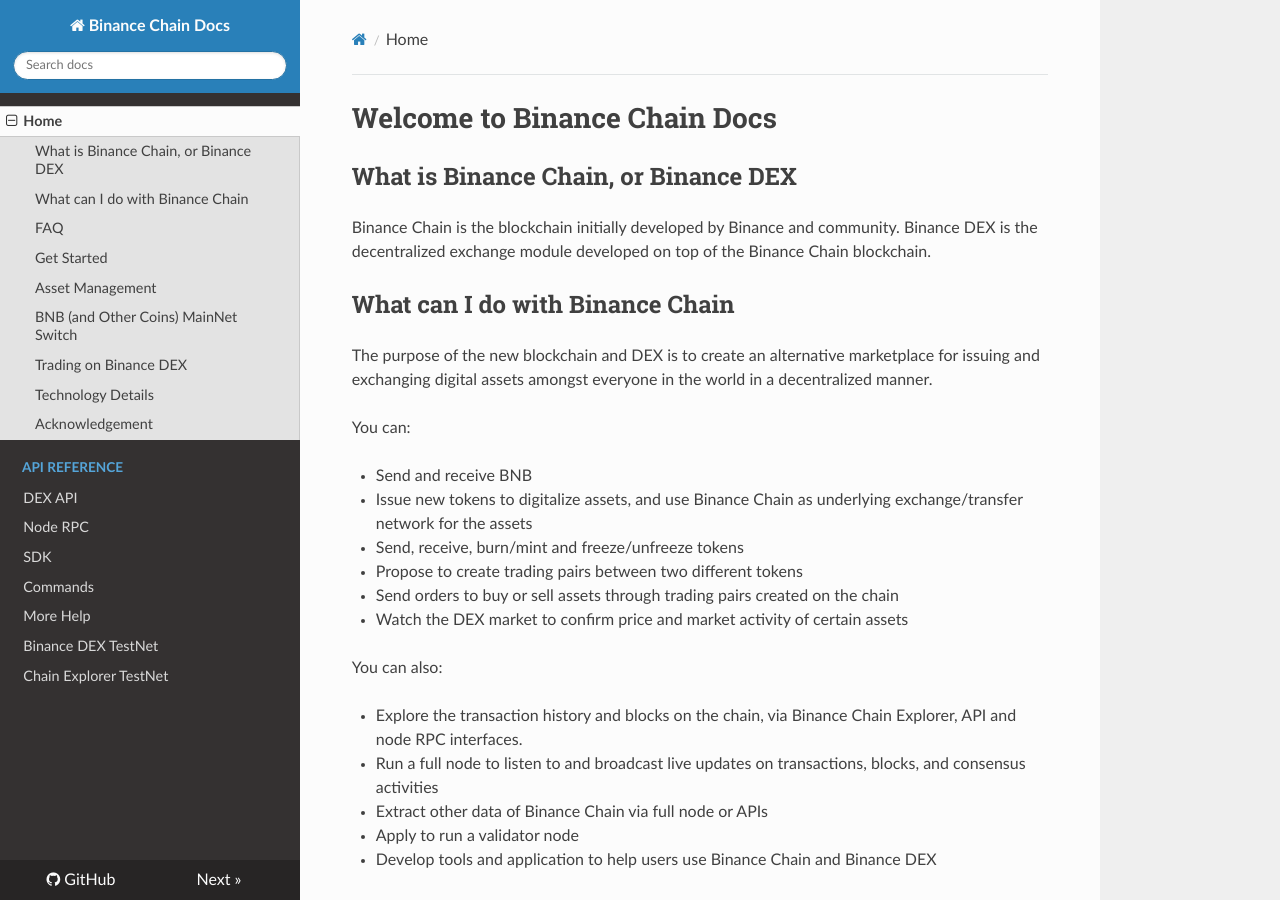
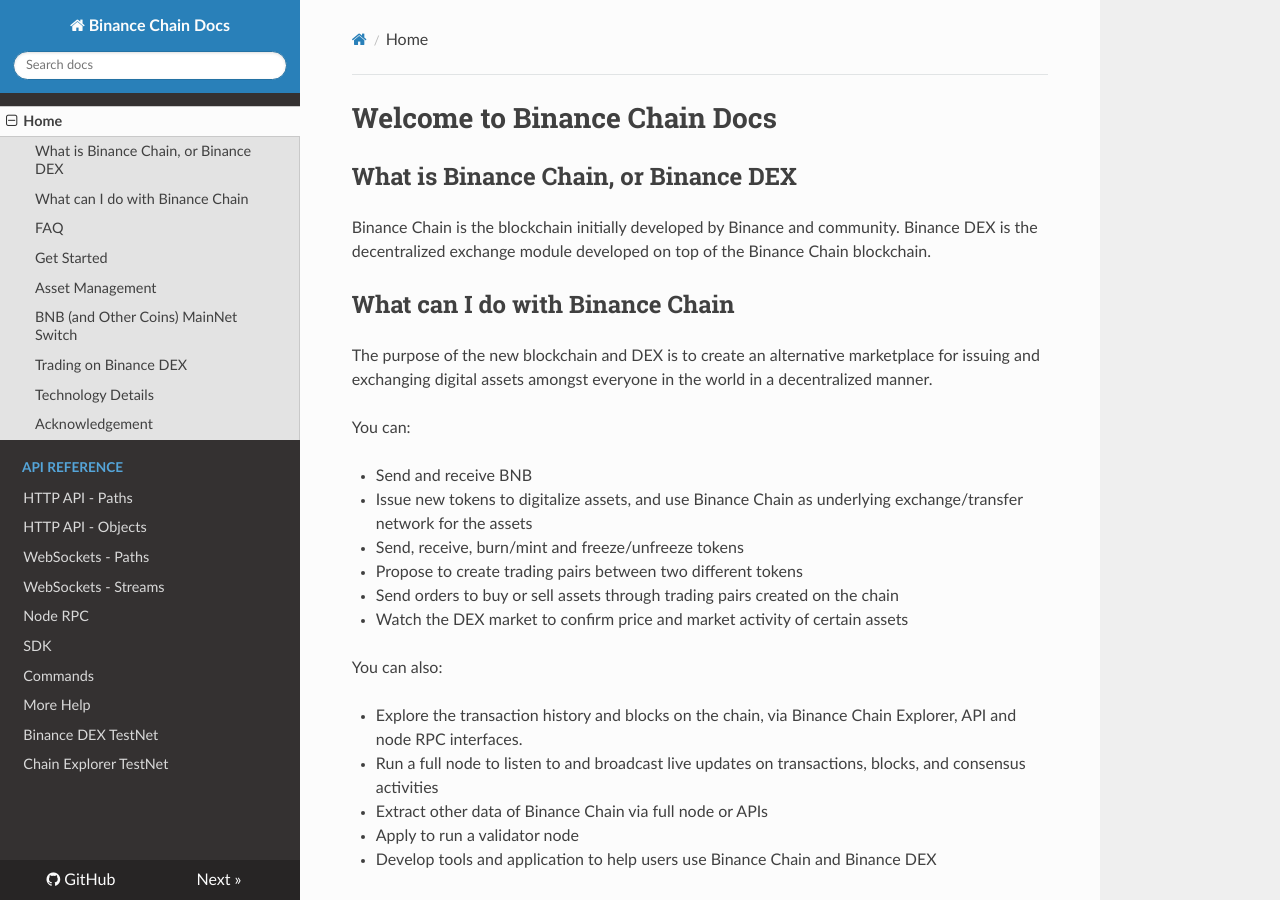
Before and after one commit to yash-sharma1/docs-site, an MkDocs documentation site: the page built from docs/index.md, in a window 1280 px wide and 900 px high. Built offline with MkDocs 1.6.1, drawn with Linux system fonts in a browser that asks for light colours; nearby versions of some CDN libraries.

Commit message:
New API index - paths listed in sidebar

```diff
--- a/mkdocs.yml
+++ b/mkdocs.yml
@@ -17,7 +17,10 @@
 nav:
   - 'Home': index.md
   - API Reference:
-    - DEX API: api-reference/dex-api.md
+    - HTTP API - Paths: api-reference/dex-api/paths.md
+    - HTTP API - Objects: api-reference/dex-api/definitions.md
+    - WebSockets - Paths: api-reference/dex-api/ws-connection.md
+    - WebSockets - Streams: api-reference/dex-api/ws-streams.md
     - Node RPC: api-reference/node-rpc.md
     - SDK: api-reference/sdk.md
     - Commands: api-reference/cli.md
```
Also changed, not shown: docs/api-reference/http-api.md (added, +1 -0 lines).
